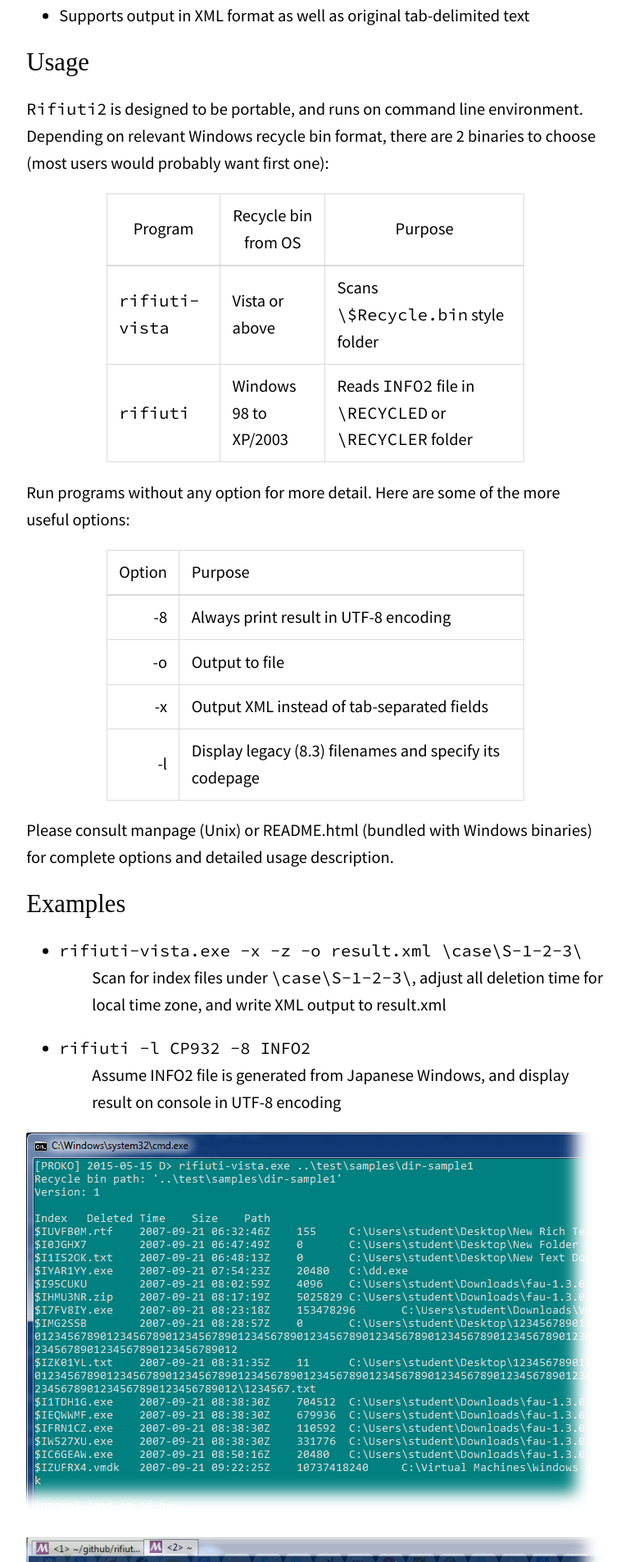
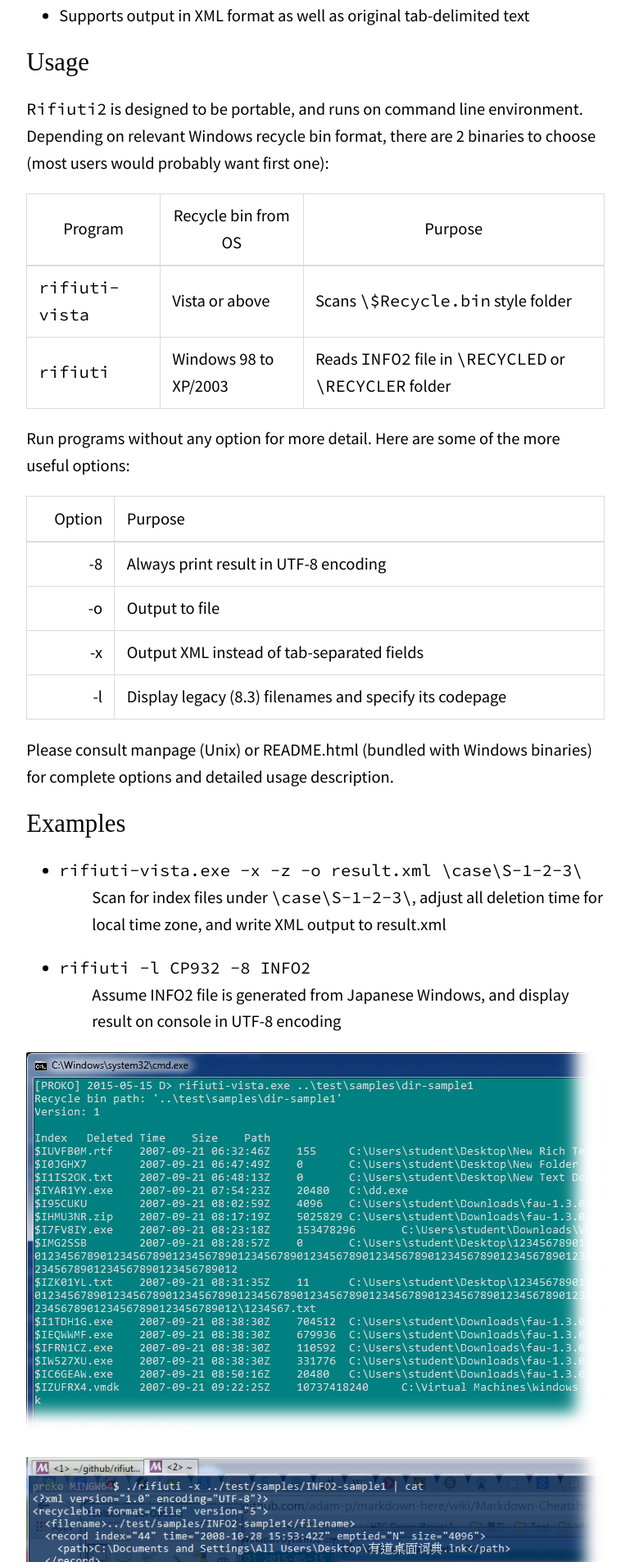
Before and after one commit to abelcheung/rifiuti2, a Jekyll site: the page built from index.md, in a window 1280 px wide. Shown: the part 642-2548 px from the top of the page at 82% size, without its empty margins (255-1024 px from the left). Built offline with Jekyll 4.4.1, drawn with Linux system fonts in a browser that asks for light colours; nearby versions of some CDN libraries; some web fonts are replaced.

Commit message:
Fix table width, old one is correct

```diff
--- a/_sass/basic.sass
+++ b/_sass/basic.sass
@@ -43,6 +43,7 @@ iframe, img, embed, object, video
 table
     border-collapse: collapse
     margin: 0 auto
+    width: 100%
     th, td
         padding: .5em .7em
         border: 1px solid
--- a/main.sass
+++ b/main.sass
@@ -20,8 +20,8 @@ body
     > div
         +contrast($description)
 
-table
-    +table_width($padding)
+//table
+//    +table_width($padding)
 
 {% if site.style.serif-heading %}
 
```
